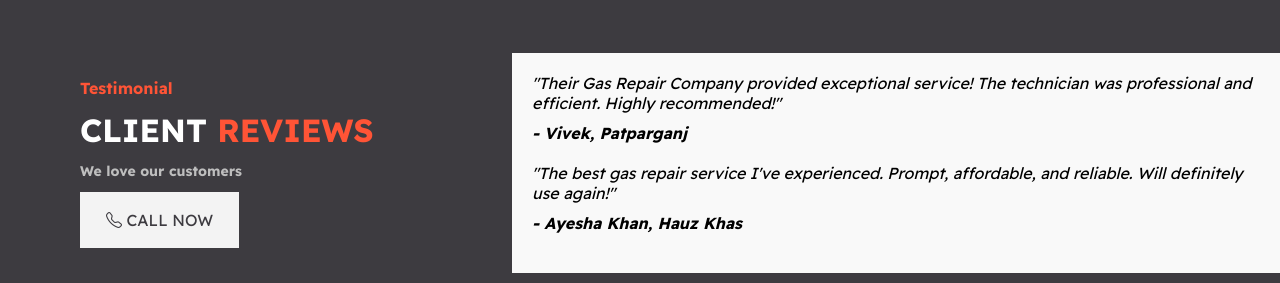
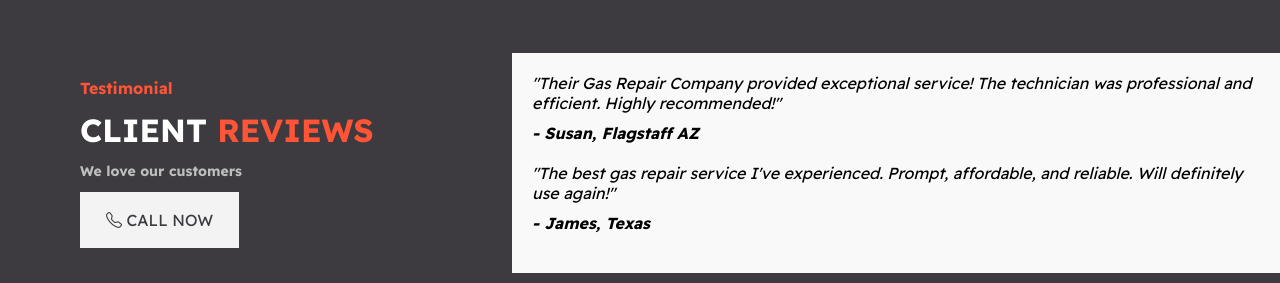
Before and after one commit to Krsna-Kumar/GasRepairDelhi, a plain HTML site: page index.html in a window 1280 px wide. Shown: the part 4140-4423 px from the top of the page. Drawn offline with nearby package versions, Linux system fonts and the light colour scheme.

Commit message:
Update index.html

```diff
--- a/index.html
+++ b/index.html
@@ -253,11 +253,11 @@
             <div class="testimonial-section">
                 <div class="testimonial">
                     <p>"Their Gas Repair Company provided exceptional service! The technician was professional and efficient. Highly recommended!"</p>
-                    <p><strong>- Vivek, Patparganj</strong></p>
+                    <p><strong>- Susan, Flagstaff AZ</strong></p>
                 </div>
                 <div class="testimonial">
                     <p>"The best gas repair service I've experienced. Prompt, affordable, and reliable. Will definitely use again!"</p>
-                    <p><strong>- Ayesha Khan, Hauz Khas</strong></p>
+                    <p><strong>- James, Texas</strong></p>
                 </div>
             </div>
         </div>
```
